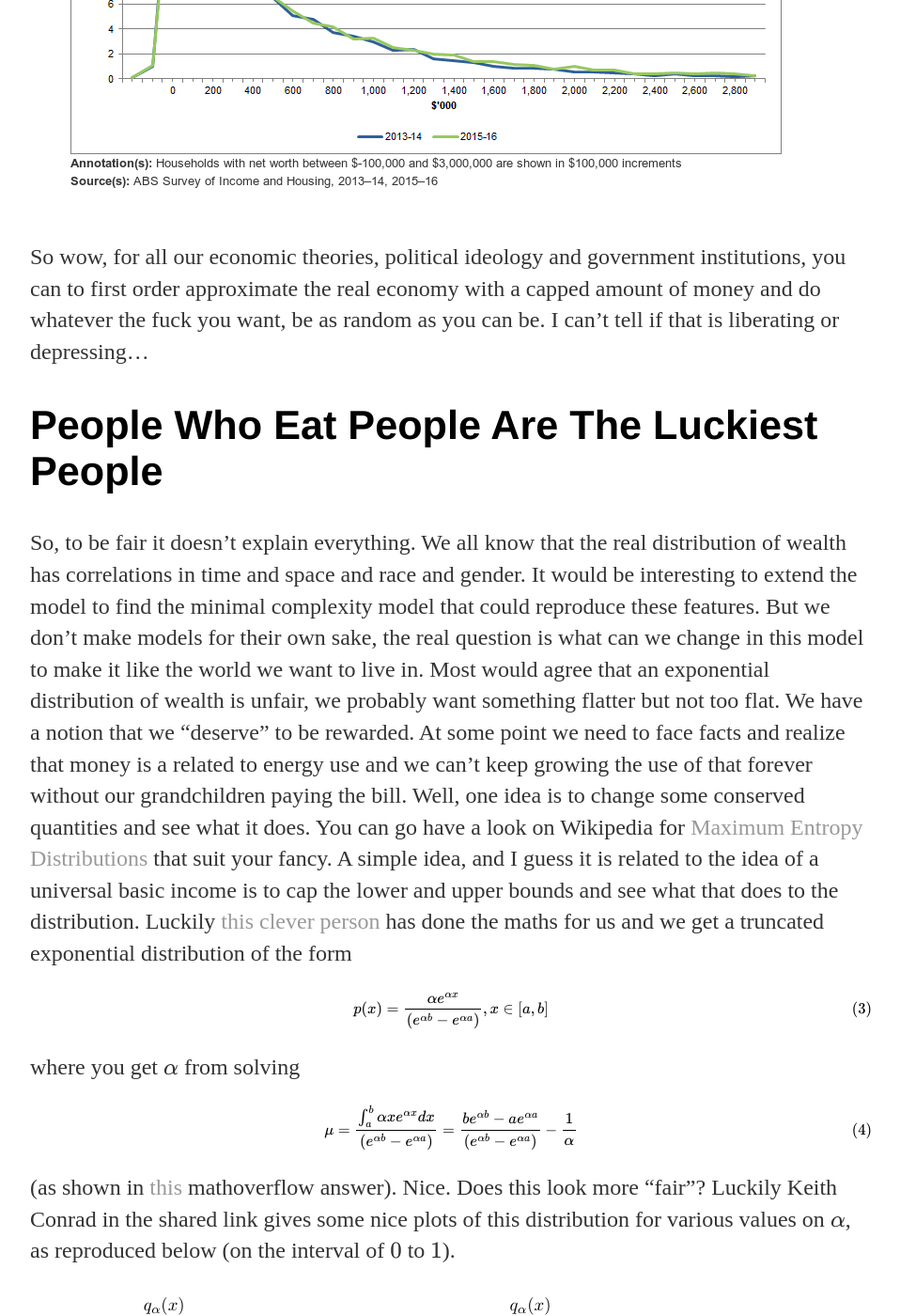
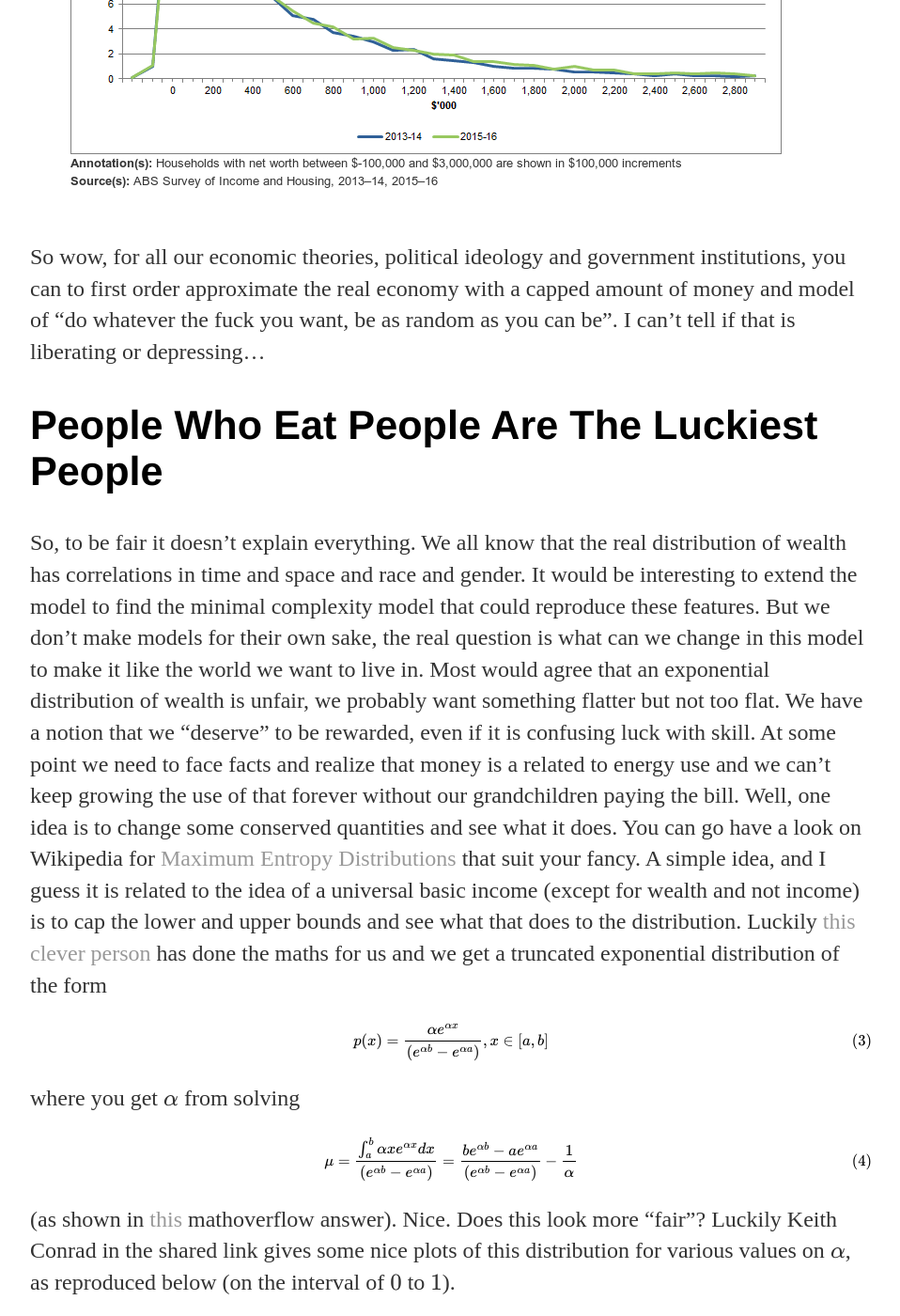
Before and after one commit to PaulBellette/PaulBellette.github.io, a Jekyll site: the page built from _posts/2018-09-15-Boltzmann-Economy.md, in a window 1280 px wide and 1400 px high, scrolled down 1489 px. Shown: the whole window at 94% size, without its empty margins (160-1118 px from the left). Built offline with Jekyll 4.4.1, drawn with Linux system fonts in a browser that asks for light colours; formulas are drawn with MathJax 3; some of the changed text lies outside the part shown.

Commit message:
Some tidy up

```diff
--- a/_posts/2018-09-15-Boltzmann-Economy.md
+++ b/_posts/2018-09-15-Boltzmann-Economy.md
@@ -8,9 +8,9 @@
 
 ## The Details Probably Don't Matter
 
-I find statistical mechanics sort of mystifying and beautiful. I find economics sort of stupefying and ugly. So let's conflate the two to make something mystifying and ugly. The basic idea in statistical mechanics is that we worry about what macroscopic quantity is conserved and maximize entropy. Simple as that, despite what your physics lecturer said about heat baths and what not. So let's imagine a theoretical economy where the total amount of money, $M$, is constant and bounded between zero and infinity. We now want to see what distribution of wealth we would get if the only thing we did was maximize the entropy. This is a pretty bullshit and simple model, but we are playing economists. So our optimization problem is,
+I find statistical mechanics sort of mystifying and beautiful. I find economics sort of stupefying and ugly. So let's conflate the two to make something mystifying and ugly. The basic idea in statistical mechanics is that we worry about what macroscopic quantity is conserved and maximize entropy. Simple as that, despite what your physics lecturer said about heat baths and what not. So let's imagine a theoretical economy where the total amount of money, $M$, is constant and individual wealth is bounded between zero and infinity. We now want to see what distribution of wealth we would get if the only thing we did was maximize the entropy. This is a pretty bullshit and simple model, but we are playing economists. So our optimization problem is,
 
-$$ J = -\int_{0}^{\infty} p(x)log(p(x)) + \lambda_{1}(\int_{0}^{\infty} p(x)dx -1) + \lambda_{2}(\int_{0}^{\infty}xp(x)dx - M/N) $$
+$$ J = -\int_{0}^{\infty} p(x)log(p(x))dx + \lambda_{1}(\int_{0}^{\infty} p(x)dx -1) + \lambda_{2}(\int_{0}^{\infty}xp(x)dx - M/N) $$
 
 where $N$ is the total number of people, $p(x)$ is the probability of having $x$ wealth, $\lambda_{1}$ is a Lagrange multiplier to make the probability integrate to 1 and $\lambda_{2}$ is a Lagrange multiplier to keep the mean wealth at $M/N$.
 Turning the crank, you can find that the distribution that maximizes the above constrained optimization problem is our old friend the exponential distribution, i.e.
@@ -21,11 +21,11 @@
 
 ![measurement graph]({{ https://paulbellette.github.io/ }}/assets/ABS_wealth_distribution.png)
 
-So wow, for all our economic theories, political ideology and government institutions, you can to first order approximate the real economy with a capped amount of money and do whatever the fuck you want, be as random as you can be. I can't tell if that is liberating or depressing...
+So wow, for all our economic theories, political ideology and government institutions, you can to first order approximate the real economy with a capped amount of money and model of "do whatever the fuck you want, be as random as you can be". I can't tell if that is liberating or depressing...
 
 ## People Who Eat People Are The Luckiest People
 
-So, to be fair it doesn't explain everything. We all know that the real distribution of wealth has correlations in time and space and race and gender. It would be interesting to extend the model to find the minimal complexity model that could reproduce these features. But we don't make models for their own sake, the real question is what can we change in this model to make it like the world we want to live in. Most would agree that an exponential distribution of wealth is unfair, we probably want something flatter but not too flat. We have a notion that we "deserve" to be rewarded. At some point we need to face facts and realize that money is a related to energy use and we can't keep growing the use of that forever without our grandchildren paying the bill. Well, one idea is to change some conserved quantities and see what it does. You can go have a look on Wikipedia for [Maximum Entropy Distributions](https://en.wikipedia.org/wiki/Maximum_entropy_probability_distribution#Other_examples) that suit your fancy. A simple idea, and I guess it is related to the idea of a universal basic income is to cap the lower and upper bounds and see what that does to the distribution. Luckily [this clever person](math.uconn.edu/~kconrad/blurbs/analysis/entropypost.pdf) has done the maths for us and we get a truncated exponential distribution of the form
+So, to be fair it doesn't explain everything. We all know that the real distribution of wealth has correlations in time and space and race and gender. It would be interesting to extend the model to find the minimal complexity model that could reproduce these features. But we don't make models for their own sake, the real question is what can we change in this model to make it like the world we want to live in. Most would agree that an exponential distribution of wealth is unfair, we probably want something flatter but not too flat. We have a notion that we "deserve" to be rewarded, even if it is confusing luck with skill. At some point we need to face facts and realize that money is a related to energy use and we can't keep growing the use of that forever without our grandchildren paying the bill. Well, one idea is to change some conserved quantities and see what it does. You can go have a look on Wikipedia for [Maximum Entropy Distributions](https://en.wikipedia.org/wiki/Maximum_entropy_probability_distribution#Other_examples) that suit your fancy. A simple idea, and I guess it is related to the idea of a universal basic income (except for wealth and not income) is to cap the lower and upper bounds and see what that does to the distribution. Luckily [this clever person](math.uconn.edu/~kconrad/blurbs/analysis/entropypost.pdf) has done the maths for us and we get a truncated exponential distribution of the form
 
 $$ p(x) = \frac{\alpha e^{\alpha x}} { (e^{\alpha b}-e^{\alpha a})},  x\in [a,b] $$
 
```
Also changed, not shown: other parts of _posts/2018-09-15-Boltzmann-Economy.md (+2 -2 lines), _posts/2018-07-15-BikeDrag.md (+2 -0 lines).
